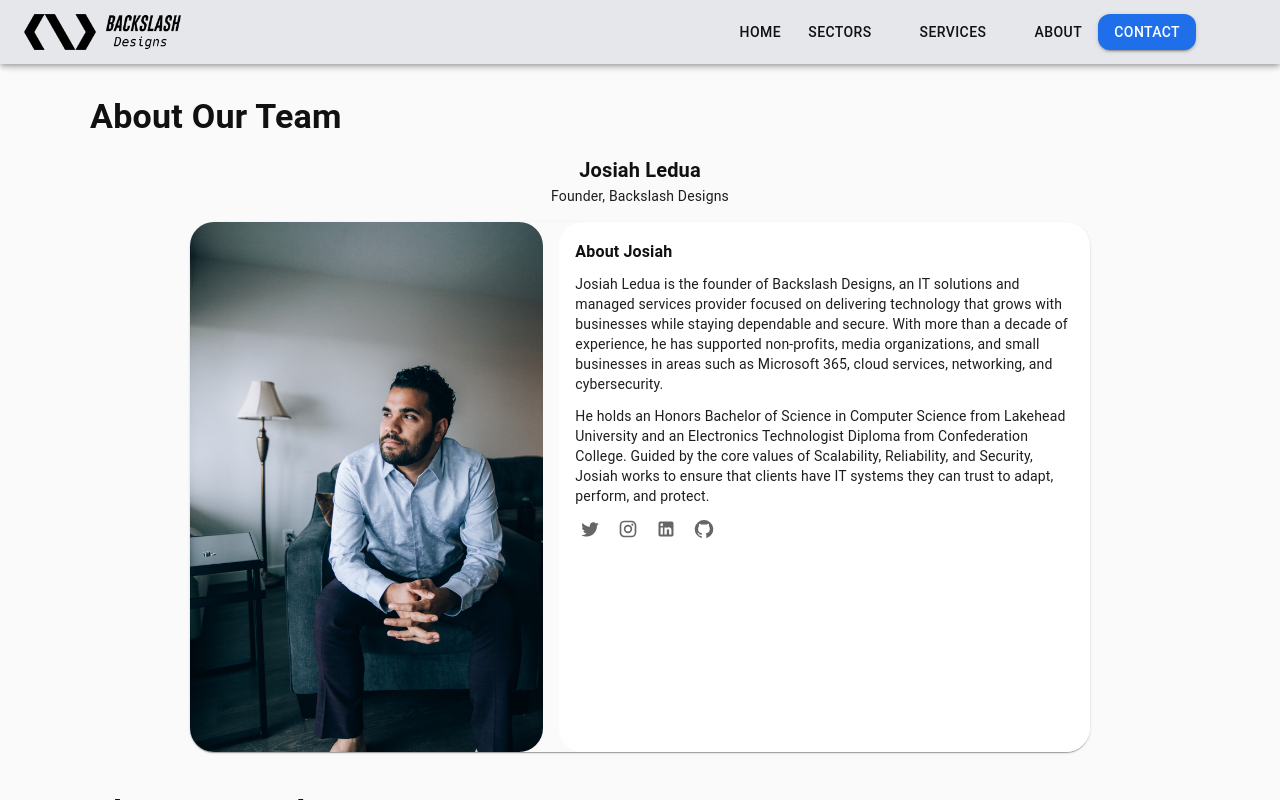
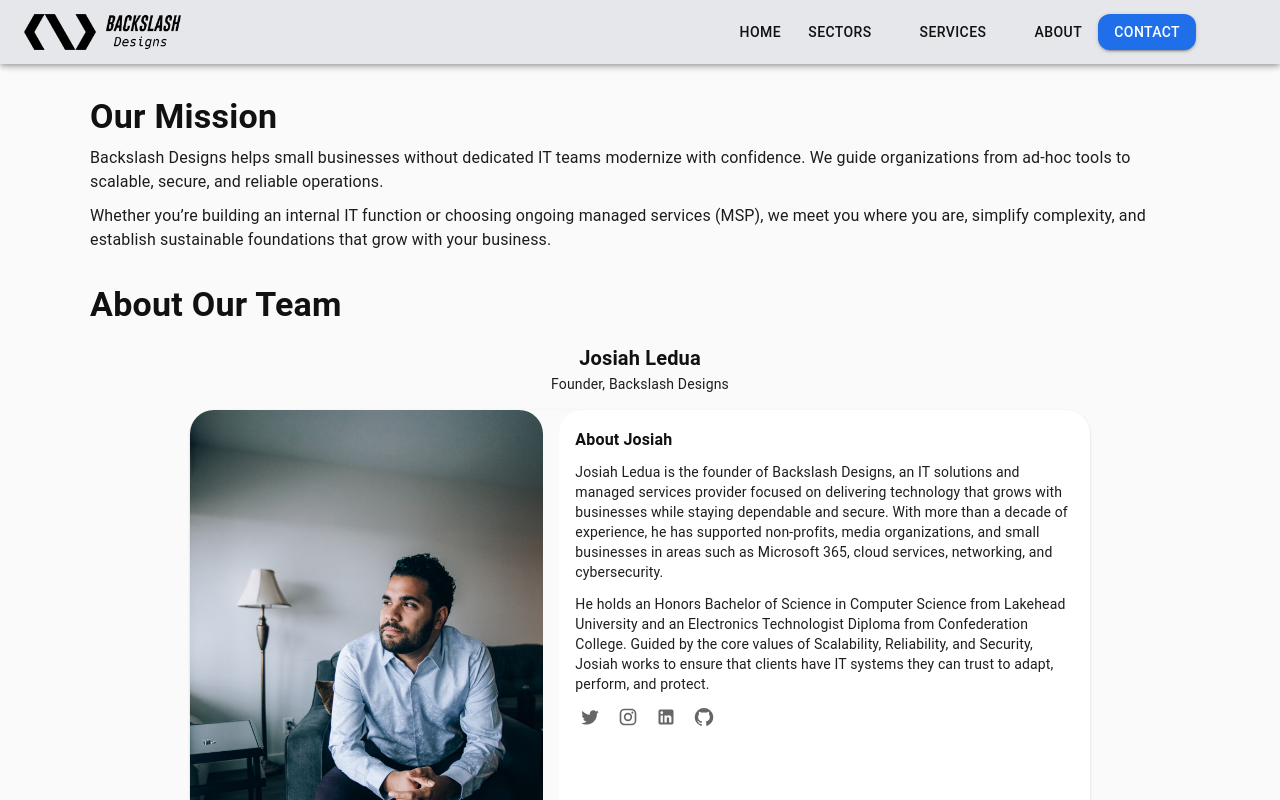
Before and after one commit to Backslash-Designs/backslash-designs.github.io, a React (Vite) app: page /about in a window 1280 px wide. Shown: the top 800 px of the page. Built offline with nearby package versions, Linux system fonts and the light colour scheme; some icons are missing.

Commit message:
feat: add Mission component to About page for enhanced clarity on values

```diff
--- a/src/pages/about/AboutPage.jsx
+++ b/src/pages/about/AboutPage.jsx
@@ -4,7 +4,8 @@ import Typography from "@mui/material/Typography";
 import Stack from "@mui/material/Stack";
 // Reuse the same array from the Home page
 import { values } from "./Values.jsx";
-import Team from "./Team.jsx"; // <-- import Team from new file
+import Team from "./Team.jsx";
+import Mission from "./Mission.jsx";
 
 // New, concise summaries for the About page only
 const aboutSummaries = {
@@ -17,6 +18,9 @@ export default function About() {
   return (
     <Box component="section" sx={{ px: { xs: 2, sm: 3 }, py: { xs: 3, sm: 4 } }}>
       <Box sx={{ maxWidth: 1100, mx: "auto" }}>
+        {/* Mission section */}
+        <Mission />
+
         {/* Team section */}
         <Team />
 
--- /dev/null
+++ b/src/pages/about/Mission.jsx
@@ -0,0 +1,19 @@
+import React from "react";
+import Box from "@mui/material/Box";
+import Typography from "@mui/material/Typography";
+
+export default function Mission() {
+  return (
+    <Box component="section" id="mission" sx={{ mb: 4 }}>
+      <Typography variant="h4" sx={{ fontWeight: 700, mb: 1 }}>
+        Our Mission
+      </Typography>
+      <Typography variant="body1" sx={{ opacity: 0.95, mb: 1.25 }}>
+        Backslash Designs helps small businesses without dedicated IT teams modernize with confidence. We guide organizations from ad‑hoc tools to scalable, secure, and reliable operations.
+      </Typography>
+      <Typography variant="body1" sx={{ opacity: 0.95 }}>
+        Whether you’re building an internal IT function or choosing ongoing managed services (MSP), we meet you where you are, simplify complexity, and establish sustainable foundations that grow with your business.
+      </Typography>
+    </Box>
+  );
+}
```
